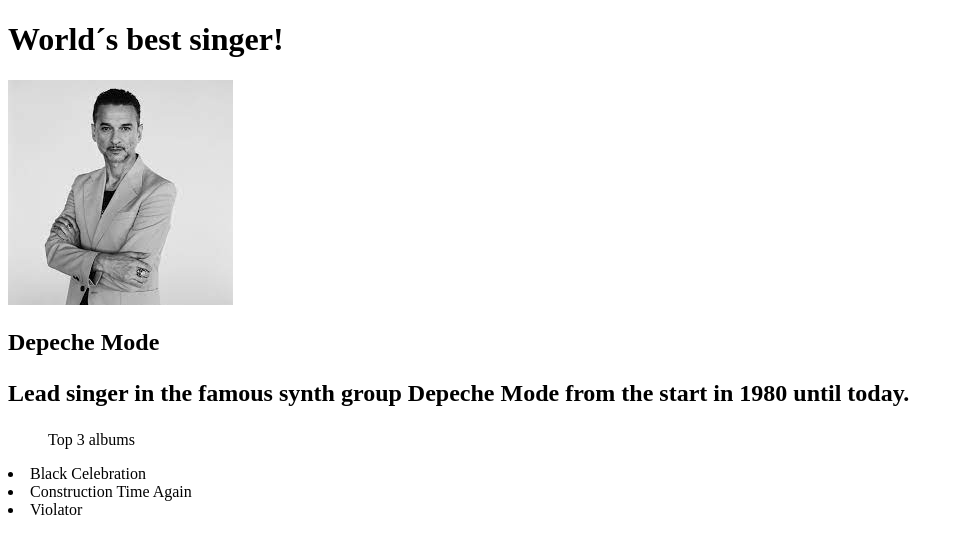
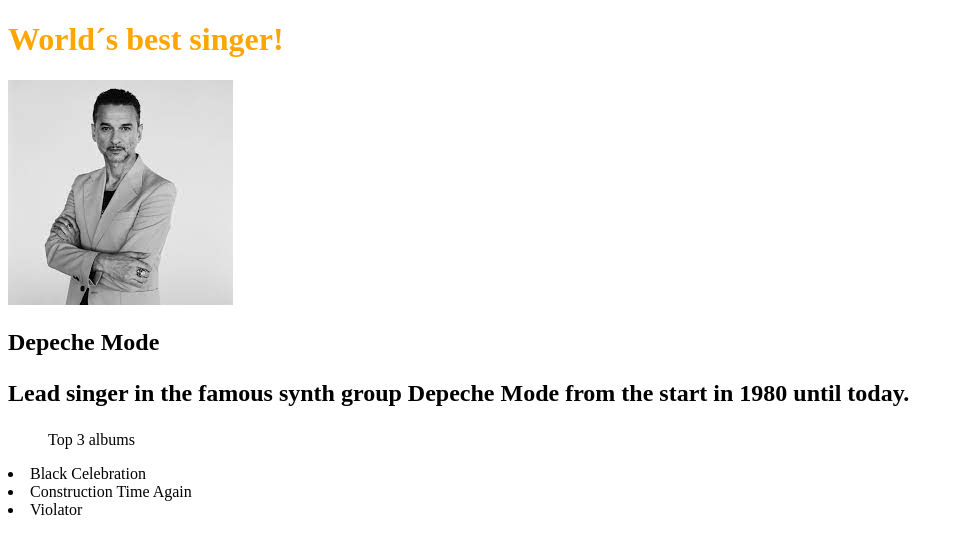
Before and after one commit to MWH1337/hyllningen-22-maj, a plain HTML site: page index.html in a window 1280 px wide. Shown: the whole page, without its empty margins (0-964 px from the left). Drawn offline with Linux system fonts and the light colour scheme.

Commit message:
Ny color

```diff
--- /dev/null
+++ b/index.css
@@ -0,0 +1,3 @@
+h1 {
+    color: orange;
+}
--- a/index.html
+++ b/index.html
@@ -3,6 +3,8 @@
     <meta charset="UTF-8">
     <meta name="viewport" content="width-device-width, initial-scale=1.0">
     <title>Document</title>
+    <link rel="stylesheet" href ="index.css">
+
 </head>
 <body>
     <header>
```
